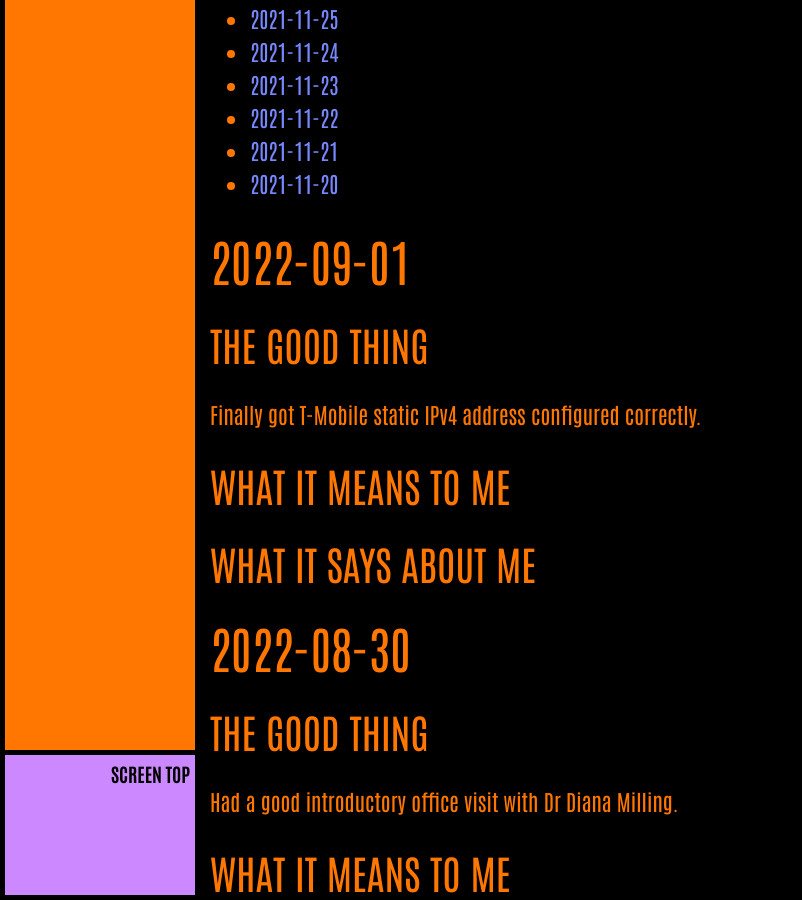
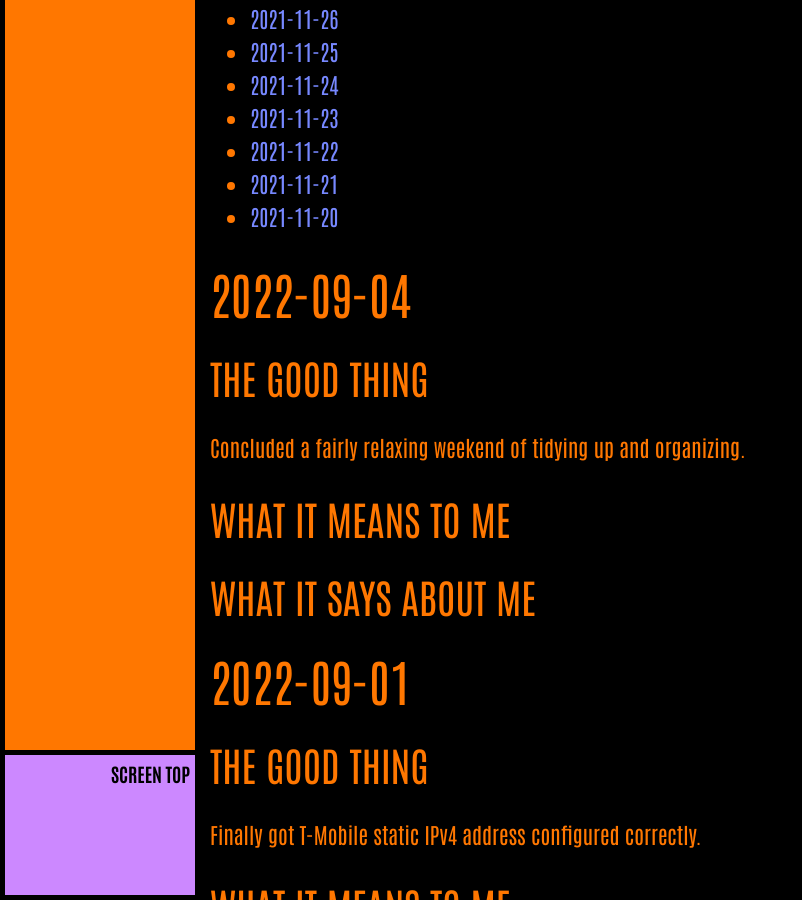
Before and after one commit to ArthurZey/arthurzey.github.io, a Jekyll site: the page built from _pages/one-good-thing.md, in a window 1280 px wide and 900 px high, scrolled down 5610 px. Shown: the whole window, without its empty margins (0-802 px from the left). Built offline with Jekyll 4.4.1, drawn with Linux system fonts in a browser that asks for light colours.

Commit message:
added stub for 2022-09-04

```diff
--- a/_pages/one-good-thing.md
+++ b/_pages/one-good-thing.md
@@ -12,6 +12,15 @@
 * TOC
 {:toc}
 {::options toc_levels="2" /}
+
+## 2022-09-04
+### The Good Thing
+Concluded a fairly relaxing weekend of tidying up and organizing.
+### What It Means to Me
+
+### What It Says about Me
+
+
 
 ## 2022-09-01
 ### The Good Thing
```
Also changed, not shown: other parts of _pages/one-good-thing.md (+1 -1 lines).
